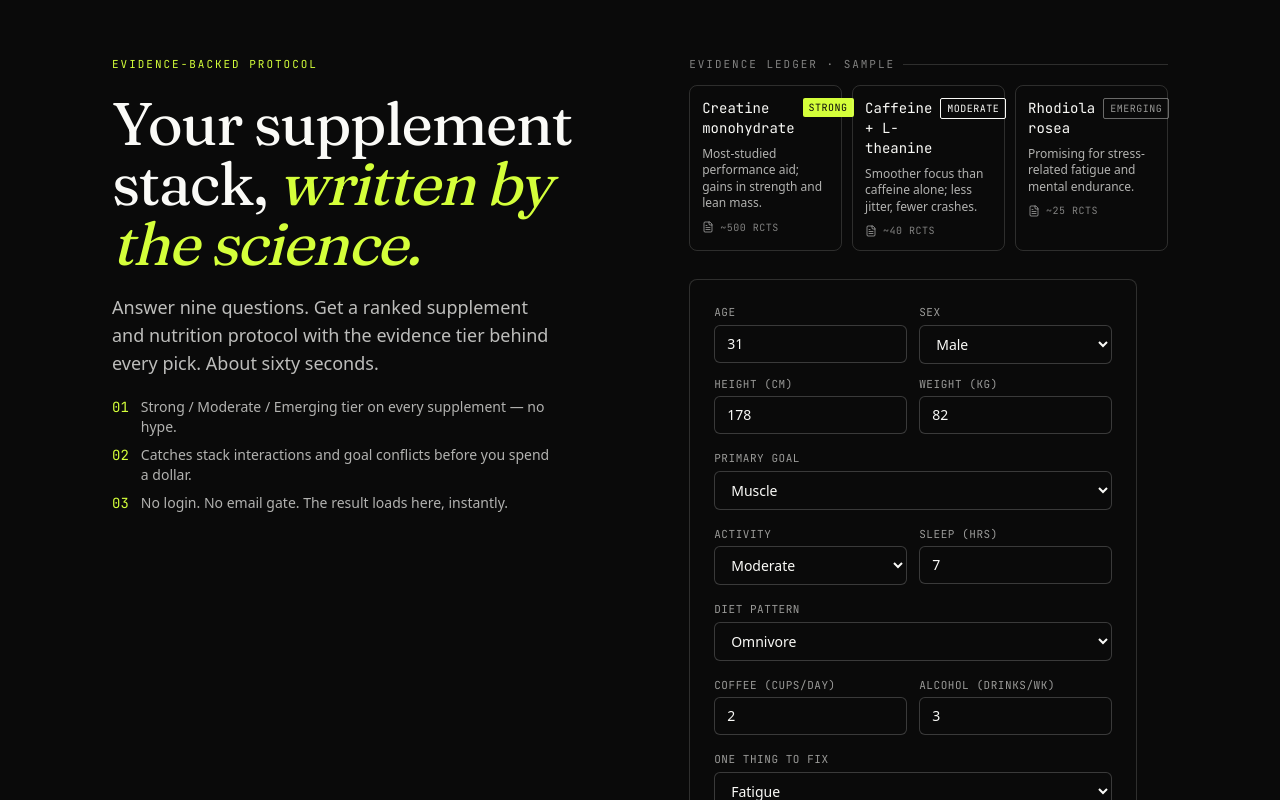
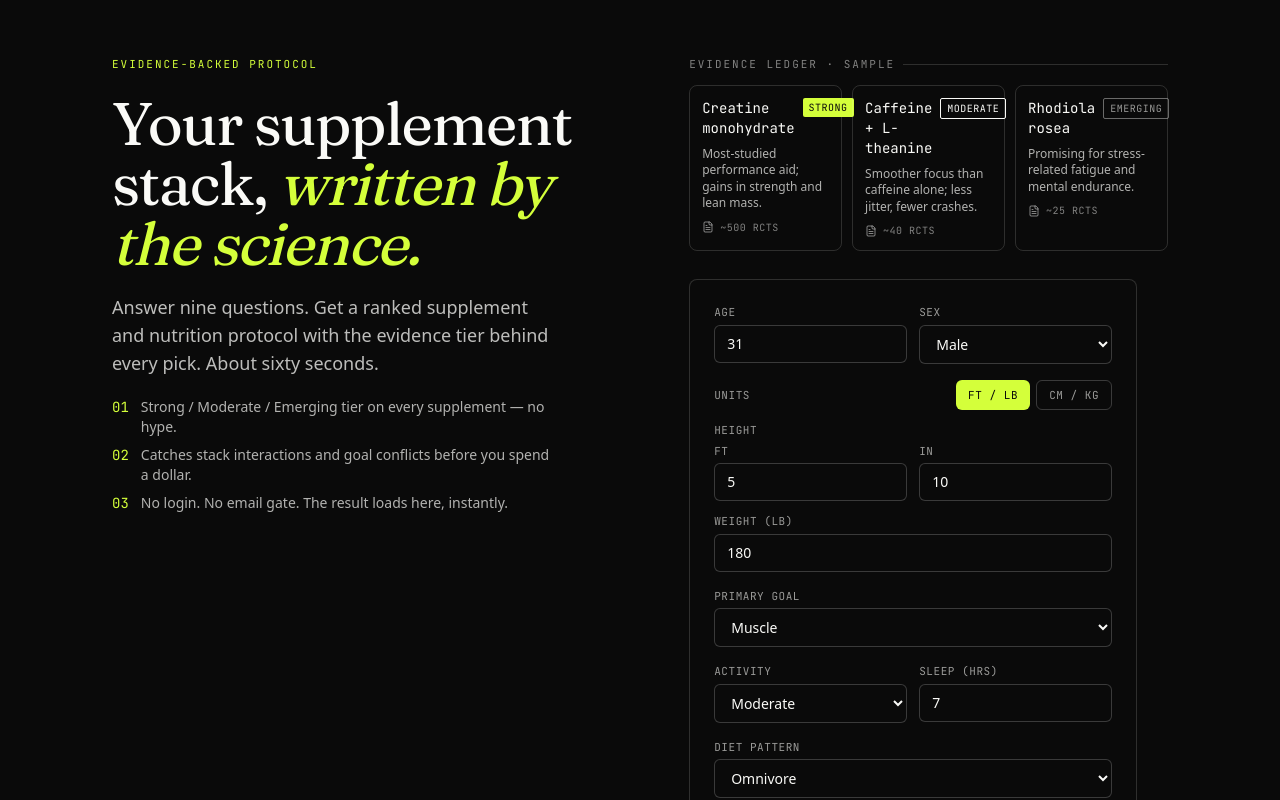
Before and after one commit to jaystay-bot/Fitness, a Next.js app: page / in a window 1280 px wide. Shown: the top 800 px of the page. Built offline with nearby package versions, Linux system fonts and the light colour scheme.

Commit message:
N=004 operator: integrate toggle and conditional inputs into AssessmentForm

```diff
--- a/components/AssessmentForm.tsx
+++ b/components/AssessmentForm.tsx
@@ -4,11 +4,28 @@ import { useState } from "react";
 import { Loader2 } from "lucide-react";
 
 import type { Recommendation, UserInput } from "@/lib/types";
+import {
+  cmToImperial,
+  imperialToCm,
+  imperialToKg,
+  kgToPounds,
+  type UnitSystem,
+} from "@/lib/units";
+import { UnitToggle } from "./UnitToggle";
 
 const FIELD =
   "w-full bg-ink border border-paper/20 rounded-md px-3 py-2 text-sm text-paper placeholder:text-paper/40 focus:outline-none focus:border-lime";
 const LABEL =
   "text-[11px] font-mono uppercase tracking-wider text-paper/60";
+
+const HEIGHT_CM_MIN = 140;
+const HEIGHT_CM_MAX = 220;
+const WEIGHT_KG_MIN = 40;
+const WEIGHT_KG_MAX = 200;
+
+const DEFAULT_FEET = 5;
+const DEFAULT_INCHES = 10;
+const DEFAULT_POUNDS = 180;
 
 const DEFAULTS: UserInput = {
   age: 31,
@@ -24,12 +41,27 @@ const DEFAULTS: UserInput = {
   symptomToFix: "fatigue",
 };
 
+function inImperialBounds(feet: number, inches: number, pounds: number) {
+  return (
+    feet >= 4 &&
+    feet <= 7 &&
+    inches >= 0 &&
+    inches <= 11 &&
+    pounds >= 88 &&
+    pounds <= 440
+  );
+}
+
 export function AssessmentForm({
   onResult,
 }: {
   onResult: (rec: Recommendation, input: UserInput) => void;
 }) {
   const [input, setInput] = useState<UserInput>(DEFAULTS);
+  const [unitSystem, setUnitSystem] = useState<UnitSystem>("imperial");
+  const [feet, setFeet] = useState<number>(DEFAULT_FEET);
+  const [inches, setInches] = useState<number>(DEFAULT_INCHES);
+  const [pounds, setPounds] = useState<number>(DEFAULT_POUNDS);
   const [loading, setLoading] = useState(false);
   const [error, setError] = useState<string | null>(null);
 
@@ -37,15 +69,72 @@ export function AssessmentForm({
     setInput((prev) => ({ ...prev, [key]: value }));
   }
 
+  function changeUnitSystem(next: UnitSystem) {
+    if (next === unitSystem) return;
+    if (next === "metric") {
+      const cm = imperialToCm(feet, inches);
+      const kg = imperialToKg(pounds);
+      if (
+        cm >= HEIGHT_CM_MIN &&
+        cm <= HEIGHT_CM_MAX &&
+        kg >= WEIGHT_KG_MIN &&
+        kg <= WEIGHT_KG_MAX
+      ) {
+        setInput((prev) => ({ ...prev, heightCm: cm, weightKg: kg }));
+      } else {
+        setInput((prev) => ({
+          ...prev,
+          heightCm: DEFAULTS.heightCm,
+          weightKg: DEFAULTS.weightKg,
+        }));
+      }
+    } else {
+      const { feet: f, inches: i } = cmToImperial(input.heightCm);
+      const lb = kgToPounds(input.weightKg);
+      if (inImperialBounds(f, i, lb)) {
+        setFeet(f);
+        setInches(i);
+        setPounds(lb);
+      } else {
+        setFeet(DEFAULT_FEET);
+        setInches(DEFAULT_INCHES);
+        setPounds(DEFAULT_POUNDS);
+      }
+    }
+    setUnitSystem(next);
+  }
+
+  let derivedHeightCm: number;
+  let derivedWeightKg: number;
+  if (unitSystem === "imperial") {
+    derivedHeightCm = imperialToCm(feet, inches);
+    derivedWeightKg = imperialToKg(pounds);
+  } else {
+    derivedHeightCm = input.heightCm;
+    derivedWeightKg = input.weightKg;
+  }
+
+  const heightOutOfRange =
+    derivedHeightCm < HEIGHT_CM_MIN || derivedHeightCm > HEIGHT_CM_MAX;
+  const weightOutOfRange =
+    derivedWeightKg < WEIGHT_KG_MIN || derivedWeightKg > WEIGHT_KG_MAX;
+  const validationDisabled = heightOutOfRange || weightOutOfRange;
+
   async function submit(e: React.FormEvent) {
     e.preventDefault();
+    if (validationDisabled) return;
     setLoading(true);
     setError(null);
     try {
+      const payload: UserInput = {
+        ...input,
+        heightCm: derivedHeightCm,
+        weightKg: derivedWeightKg,
+      };
       const res = await fetch("/api/recommend", {
         method: "POST",
         headers: { "Content-Type": "application/json" },
-        body: JSON.stringify(input),
+        body: JSON.stringify(payload),
       });
       if (!res.ok) {
         const data = (await res.json().catch(() => ({}))) as {
@@ -54,7 +143,7 @@ export function AssessmentForm({
         throw new Error(data.error ?? `Request failed (${res.status}).`);
       }
       const data = (await res.json()) as Recommendation;
-      onResult(data, input);
+      onResult(data, payload);
     } catch (err) {
       setError(err instanceof Error ? err.message : "Something went wrong.");
     } finally {
@@ -92,12 +181,66 @@ export function AssessmentForm({
             <option value="female">Female</option>
           </select>
         </Field>
+      </div>
+
+      <div className="flex flex-col gap-3">
+        <div className="flex items-center justify-between gap-3">
+          <span className={LABEL}>Units</span>
+          <UnitToggle system={unitSystem} onChange={changeUnitSystem} />
+        </div>
+
+        {unitSystem === "imperial" ? (
+          <>
+            <div className="flex flex-col gap-1">
+              <span className={LABEL}>Height</span>
+              <div className="grid grid-cols-2 gap-3">
+                <Field label="Ft" id="feet">
+                  <input
+                    id="feet"
+                    type="number"
+                    min={4}
+                    max={7}
+                    inputMode="numeric"
+                    className={FIELD}
+                    value={feet}
+                    onChange={(e) => setFeet(Number(e.target.value))}
+                  />
+                </Field>
+                <Field label="In" id="inches">
+                  <input
+                    id="inches"
+                    type="number"
+                    min={0}
+                    max={11}
+                    inputMode="numeric"
+                    className={FIELD}
+                    value={inches}
+                    onChange={(e) => setInches(Number(e.target.value))}
+                  />
+                </Field>
+              </div>
+            </div>
+            <Field label="Weight (lb)" id="pounds">
+              <input
+                id="pounds"
+                type="number"
+                min={88}
+                max={440}
+                inputMode="numeric"
+                className={FIELD}
+                value={pounds}
+                onChange={(e) => setPounds(Number(e.target.value))}
+              />
+            </Field>
+          </>
+        ) : (
+          <div className="grid grid-cols-2 gap-3">
             <Field label="Height (cm)" id="heightCm">
               <input
                 id="heightCm"
                 type="number"
-            min={140}
-            max={220}
+                min={HEIGHT_CM_MIN}
+                max={HEIGHT_CM_MAX}
                 inputMode="numeric"
                 className={FIELD}
                 value={input.heightCm}
@@ -108,14 +251,33 @@ export function AssessmentForm({
               <input
                 id="weightKg"
                 type="number"
-            min={40}
-            max={200}
+                min={WEIGHT_KG_MIN}
+                max={WEIGHT_KG_MAX}
                 inputMode="numeric"
                 className={FIELD}
                 value={input.weightKg}
                 onChange={(e) => update("weightKg", Number(e.target.value))}
               />
             </Field>
+          </div>
+        )}
+
+        {heightOutOfRange ? (
+          <p
+            role="alert"
+            className="text-[11px] text-clinical font-sans leading-snug"
+          >
+            Height must be between 4&apos;7&quot; and 7&apos;2&quot;.
+          </p>
+        ) : null}
+        {weightOutOfRange ? (
+          <p
+            role="alert"
+            className="text-[11px] text-clinical font-sans leading-snug"
+          >
+            Weight must be between 88 lb and 440 lb.
+          </p>
+        ) : null}
       </div>
 
       <Field label="Primary goal" id="primaryGoal">
@@ -247,7 +409,7 @@ export function AssessmentForm({
       <button
         type="submit"
         aria-label="Build my evidence-backed protocol"
-        disabled={loading}
+        disabled={loading || validationDisabled}
         className="mt-1 inline-flex items-center justify-center gap-2 bg-lime text-ink font-semibold uppercase tracking-wider text-sm rounded-md px-4 py-3 hover:brightness-95 disabled:opacity-60 disabled:cursor-not-allowed"
       >
         {loading ? (
```
Lines whose indentation alone changed are shown as unchanged.
